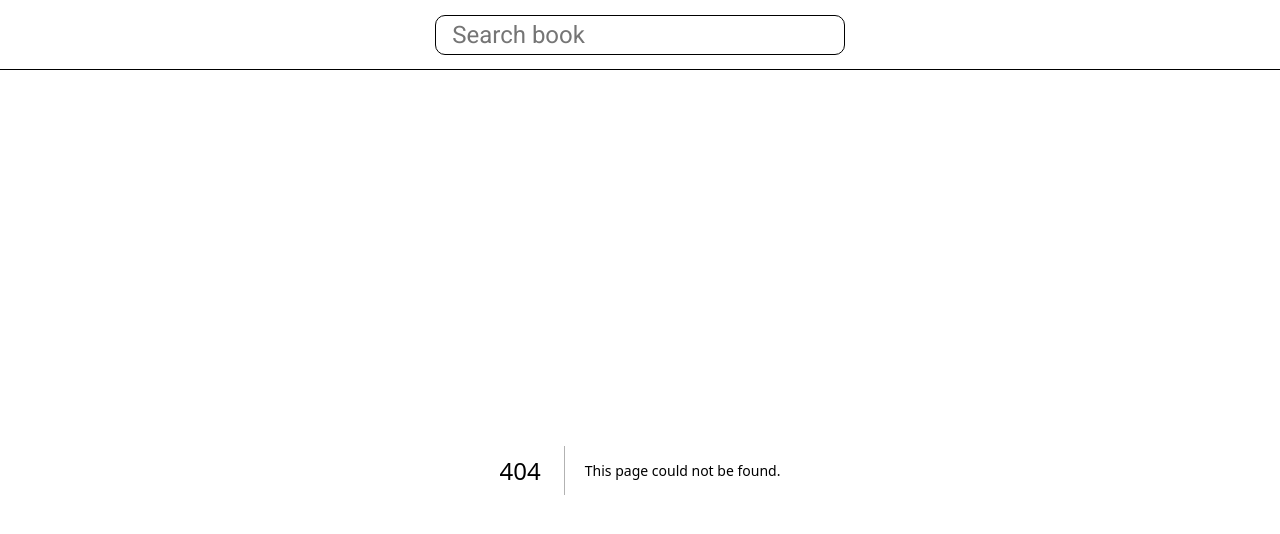
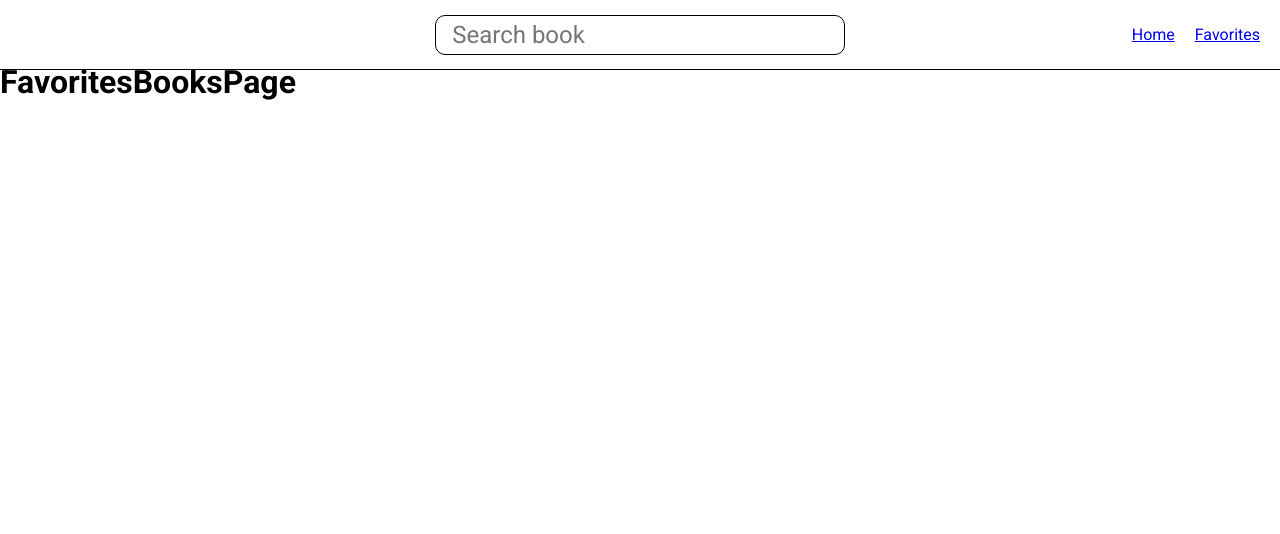
Before and after one commit to nikitinvitya/book_site, a Next.js app in the folder client/: page /favorites in a window 1280 px wide. Before the commit this address had no page. Shown: the top 534 px of the page. Built offline with nearby package versions, Linux system fonts and the light colour scheme.

Commit message:
feat (ui): implement navlink in navbar to switch pages

```diff
--- /dev/null
+++ b/client/src/app/favorites/page.tsx
@@ -0,0 +1,5 @@
+import {FavoriteBooksPage} from "@/pages/FavoriteBooksPage";
+
+export default function FavoritesPage() {
+  return <FavoriteBooksPage />
+}
--- /dev/null
+++ b/client/src/pages/FavoriteBooksPage/index.ts
@@ -0,0 +1 @@
+export {FavoriteBooksPage} from './ui/FavoriteBooksPage'
--- /dev/null
+++ b/client/src/pages/FavoriteBooksPage/ui/FavoriteBooksPage.tsx
@@ -0,0 +1,7 @@
+'use client'
+
+export function FavoriteBooksPage() {
+  return (
+    <h1>FavoritesBooksPage</h1>
+  )
+}
--- /dev/null
+++ b/client/src/shared/constants/routes.ts
@@ -0,0 +1,15 @@
+const enum AppRoutes {
+  HOME = '/',
+  FAVORITES = '/favorites',
+}
+
+export const navItems: {path: AppRoutes, text: string}[] = [
+  {
+    path: AppRoutes.HOME,
+    text: 'Home',
+  },
+  {
+    path: AppRoutes.FAVORITES,
+    text: 'Favorites',
+  }
+]
--- a/client/src/widgets/BookSearch/ui/BookSearch.module.scss
+++ b/client/src/widgets/BookSearch/ui/BookSearch.module.scss
@@ -4,6 +4,7 @@
   display: flex;
   justify-content: center;
   align-items: center;
+  position: absolute;
 
   .bookSearch {
     width: 40%;
--- a/client/src/widgets/NavBar/ui/NavBar.module.scss
+++ b/client/src/widgets/NavBar/ui/NavBar.module.scss
@@ -5,4 +5,13 @@
   display: flex;
   justify-content: center;
   align-items: center;
+  position: relative;
+
+  .links {
+    margin-left: auto;
+    margin-right: 20px;
+    display: flex;
+    gap: 20px;
+
+  }
 }
--- a/client/src/widgets/NavBar/ui/NavBar.tsx
+++ b/client/src/widgets/NavBar/ui/NavBar.tsx
@@ -1,5 +1,7 @@
 import classes from './NavBar.module.scss'
 import {BookSearch} from "@/widgets/BookSearch";
+import {navItems} from "@/shared/constants/routes";
+import Link from "next/link";
 
 interface NavBarProps {
   className?: string;
@@ -9,6 +11,14 @@ export const NavBar = (props: NavBarProps) => {
   return (
     <div className={classes.navBar}>
       <BookSearch />
+
+      <div className={classes.links}>
+        {navItems.map((item) => (
+          <Link href={item.path} key={item.path}>
+            {item.text}
+          </Link>
+        ))}
+      </div>
     </div>
   );
 };
```
